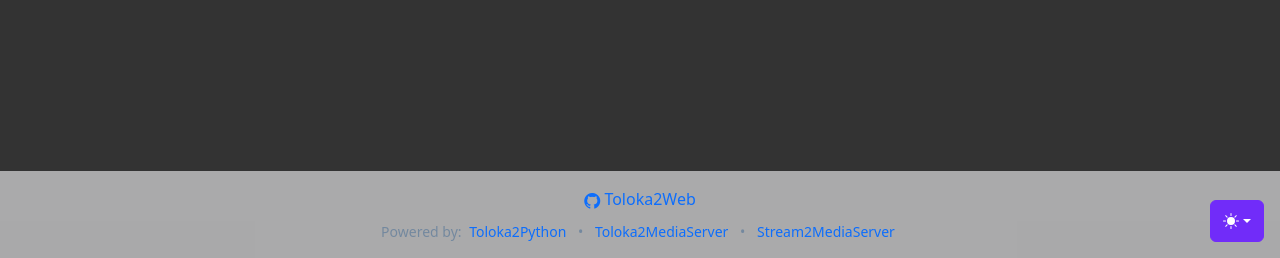
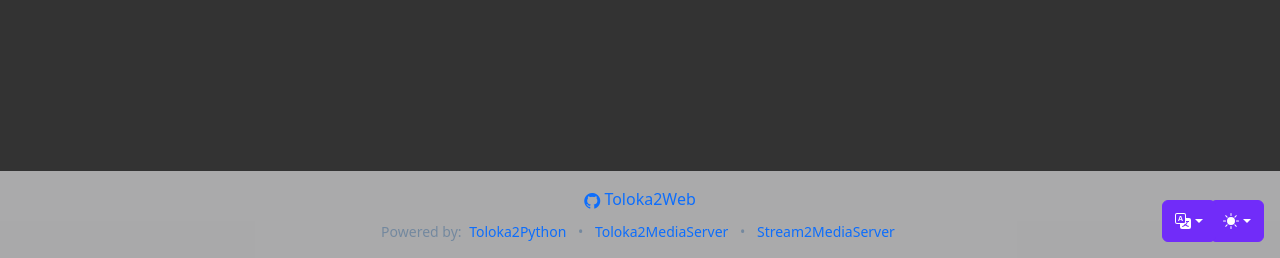
Before and after one commit to maksii/Toloka2Web, a Flask app: page /settings in a window 1280 px wide. Shown: the part 542-800 px from the top of the page. Run offline with Flask 3, Linux system fonts and the light colour scheme; parts of the project's set-up code (start-up, migrations or seed data) failed here and were passed over; some libraries are stand-ins or nearby versions.

Commit message:
language switcher beta

```diff
--- a/app/static/css/styles.css
+++ b/app/static/css/styles.css
@@ -74,7 +74,13 @@ main > .container-fluid {
     z-index: 1500;
   }
 
-  .bd-mode-toggle .dropdown-menu .active .bi {
+  .bd-language-toggle {
+    z-index: 1500;
+    margin-right: 4rem !important;
+  }
+
+  .bd-mode-toggle .dropdown-menu .active .bi,
+  .bd-language-toggle .dropdown-menu .active .bi {
     display: block !important;
   }
 
--- a/app/static/js/common/data-table-factory.js
+++ b/app/static/js/common/data-table-factory.js
@@ -1,5 +1,5 @@
 import { DataTableManager } from './datatable.js';
-import translations from '../l18n/en.js';
+import { translations } from './utils.js';
 
 export class DataTableFactory {
     static initializeGlobalSettings() {
--- a/app/static/js/common/datatable.js
+++ b/app/static/js/common/datatable.js
@@ -1,5 +1,5 @@
 // static/js/common/datatable.js
-import translations from '../l18n/en.js';
+import { translations } from './utils.js';
 
 export class DataTableManager {
     static initializeDataTable(selector, config) {
--- /dev/null
+++ b/app/static/js/common/language-modes.js
@@ -0,0 +1,64 @@
+/*!
+ * Language mode toggler
+ */
+
+(() => {
+    'use strict'
+
+    const getStoredLanguage = () => localStorage.getItem('language')
+    const setStoredLanguage = language => localStorage.setItem('language', language)
+
+    const getPreferredLanguage = () => {
+        const storedLanguage = getStoredLanguage()
+        if (storedLanguage) {
+            return storedLanguage
+        }
+        return 'en' // Default to English
+    }
+
+    const setLanguage = (language, shouldReload = false) => {
+        const currentLanguage = document.documentElement.getAttribute('data-bs-language')
+        // Only reload if the language is actually changing and reload is requested
+        if (currentLanguage !== language) {
+            document.documentElement.setAttribute('data-bs-language', language)
+            document.documentElement.setAttribute('lang', language)
+            if (shouldReload) {
+                // Give time for the MutationObserver to catch the change
+                setTimeout(() => {
+                    window.location.reload()
+                }, 50)
+            }
+        }
+    }
+
+    const showActiveLanguage = (language) => {
+        document.querySelectorAll('[data-bs-language-value]').forEach(element => {
+            const btnToActive = element.getAttribute('data-bs-language-value') === language
+            element.classList.toggle('active', btnToActive)
+            element.setAttribute('aria-pressed', btnToActive)
+        })
+
+        // Update the check mark
+        document.querySelectorAll('[data-bs-language-value] .bi.ms-auto').forEach(icon => {
+            icon.classList.toggle('d-none', icon.closest('[data-bs-language-value]').getAttribute('data-bs-language-value') !== language)
+        })
+    }
+
+    // Initial setup without reload
+    const initialLanguage = getPreferredLanguage()
+    setLanguage(initialLanguage)
+
+    window.addEventListener('DOMContentLoaded', () => {
+        showActiveLanguage(getPreferredLanguage())
+
+        document.querySelectorAll('[data-bs-language-value]')
+            .forEach(toggle => {
+                toggle.addEventListener('click', () => {
+                    const language = toggle.getAttribute('data-bs-language-value')
+                    setStoredLanguage(language)
+                    setLanguage(language, true)
+                    showActiveLanguage(language, true)
+                })
+            })
+    })
+})();
--- a/app/static/js/common/utils.js
+++ b/app/static/js/common/utils.js
@@ -1,6 +1,42 @@
 // static/js/common/utils.js
-import translations from '../l18n/en.js';
+import enTranslations from '../l18n/en.js';
+import uaTranslations from '../l18n/ua.js';
+
 export class Utils {
+    static #translations = null;
+
+    static getTranslations() {
+        if (!this.#translations) {
+            const language = document.documentElement.getAttribute('data-bs-language') || 'en';
+            this.#translations = language === 'ua' ? uaTranslations : enTranslations;
+        }
+        return this.#translations;
+    }
+
+    static updateTranslations() {
+        const language = document.documentElement.getAttribute('data-bs-language') || 'en';
+        this.#translations = language === 'ua' ? uaTranslations : enTranslations;
+        // Update all elements with data-i18n attribute
+        this.translateElements();
+        // Dispatch an event to notify components that translations have changed
+        window.dispatchEvent(new CustomEvent('translationsChanged'));
+    }
+
+    static translateElements() {
+        const elements = document.querySelectorAll('[data-i18n]');
+        elements.forEach(element => {
+            const key = element.getAttribute('data-i18n');
+            const translation = this.getNestedTranslation(key);
+            if (translation) {
+                element.textContent = translation;
+            }
+        });
+    }
+
+    static getNestedTranslation(key) {
+        return key.split('.').reduce((obj, i) => obj ? obj[i] : null, this.getTranslations());
+    }
+
     static async fetchData(url, options = {}) {
         try {
             const response = await fetch(url, options);
@@ -148,6 +184,35 @@ export class Utils {
 
 }
 
+// Create a proxy to make translations reactive
+const translationsHandler = {
+    get(target, prop) {
+        // Always get fresh translations
+        return Utils.getTranslations()[prop];
+    }
+};
+
+export const translations = new Proxy({}, translationsHandler);
+
+// Listen for language changes and initialize translations
+document.addEventListener('DOMContentLoaded', () => {
+    // Initial translation of elements
+    Utils.translateElements();
+
+    const observer = new MutationObserver((mutations) => {
+        mutations.forEach((mutation) => {
+            if (mutation.attributeName === 'data-bs-language') {
+                Utils.updateTranslations();
+            }
+        });
+    });
+
+    observer.observe(document.documentElement, {
+        attributes: true,
+        attributeFilter: ['data-bs-language']
+    });
+});
+
 export class Backdrop {
     constructor() {
         this.apiUrl = '/api/tmdb/trending?type=tv';
--- a/app/static/js/l18n/en.js
+++ b/app/static/js/l18n/en.js
@@ -95,7 +95,12 @@ const translations = {
         settingsAdd:"Add",
         settingsSyncTo:"Sync to app.ini",
         settingsSyncFrom:"Sync from app.ini",
-        settingsUpdateButton:"Update"
+        settingsUpdateButton:"Update",
+        closeButton: "Close",
+        signInButton: "Sign in",
+        registerButton: "Register",
+        parseButton: "Parse Binary",
+        cancelButton: "Cancel"
     },
     labels: {
         dataTableSearchInput: "Filter records",
@@ -110,8 +115,38 @@ const translations = {
         releaseAddNumber:'Number',
         noImageAvailable:'No image available',
         checkVersions: 'Installed Packages',
-        settingsNotification: 'Page shows last saved settings in DB. Please use Sync to and Sync from to keep them up to date state.'
+        settingsNotification: 'Page shows last saved settings in DB. Please use Sync to and Sync from to keep them up to date state.',
+        toggleTheme: 'Toggle theme',
+        toggleLanguage: 'Toggle language',
+        createAccount: 'Create Account',
+        pleaseSignIn: 'Please sign in',
+        systemActions: 'System Actions',
+        showVersions: 'Show Versions',
+        syncTitlesFromDb: 'Sync titles.ini from DB',
+        syncTitlesToDb: 'Sync titles.ini to DB',
+        profileSettings: 'Profile settings coming soon...',
+        userManagement: 'User management coming soon...',
+        editRelease: 'Edit Release',
+        addRelease: 'Add Release',
+        addedTitles: 'Added Titles',
+        indexExtractor: 'Index Extractor',
+        provideValidFilename: 'Please provide a valid filename.',
+        newSuggestions: 'New suggestions',
+        newStreams: 'New streams',
+        seed: 'seed',
+        notFound: 'Not Found',
+        system: 'System',
+        profile: 'Profile',
+        configuration: 'Configuration',
+        users: 'Users',
+        light: 'Light',
+        dark: 'Dark'
     },
+    pages: {
+        titles: {
+            base: 'Toloka2Web'
+        }
+    }
 };
 
 export default translations;
--- a/app/static/js/modules/anime-details.js
+++ b/app/static/js/modules/anime-details.js
@@ -1,7 +1,7 @@
 // static/js/modules/anime-details.js
 import { DataTableFactory } from '../common/data-table-factory.js';
 import { ApiService } from '../common/api-service.js';
-import translations from '../l18n/en.js';
+import { translations } from '../common/utils.js';
 
 export default class AnimeDetails {
     constructor() {
--- a/app/static/js/modules/anime.js
+++ b/app/static/js/modules/anime.js
@@ -1,7 +1,7 @@
 // static/js/modules/anime.js
 import { DataTableFactory } from '../common/data-table-factory.js';
 import { ApiService } from '../common/api-service.js';
-import translations from '../l18n/en.js';
+import { translations } from '../common/utils.js';
 
 export default class Anime {
     constructor() {
--- a/app/static/js/modules/releases-add.js
+++ b/app/static/js/modules/releases-add.js
@@ -1,8 +1,7 @@
 // static/js/modules/releases-add.js
 import { ApiService } from '../common/api-service.js';
 import { UiManager } from '../common/ui-manager.js';
-import { Utils } from '../common/utils.js';
-import translations from '../l18n/en.js';
+import { Utils, translations } from '../common/utils.js';
 
 export default class ReleasesAdd {
     constructor() {
--- a/app/static/js/modules/releases-details.js
+++ b/app/static/js/modules/releases-details.js
@@ -1,8 +1,7 @@
 import { DataTableFactory } from '../common/data-table-factory.js';
 import { ApiService } from '../common/api-service.js';
 import { UiManager } from '../common/ui-manager.js';
-import { Utils } from '../common/utils.js';
-import translations from '../l18n/en.js';
+import { Utils, translations } from '../common/utils.js';
 
 export default class ReleasesDetails {
     constructor() {
--- a/app/static/js/modules/releases.js
+++ b/app/static/js/modules/releases.js
@@ -3,8 +3,7 @@ import { DataTableFactory } from '../common/data-table-factory.js';
 import { EventDelegator } from '../common/datatable.js';
 import { ApiService } from '../common/api-service.js';
 import { UiManager } from '../common/ui-manager.js';
-import { Utils } from '../common/utils.js';
-import translations from '../l18n/en.js';
+import { Utils, translations } from '../common/utils.js';
 
 export default class Releases {
     constructor() {
--- a/app/static/js/modules/search.js
+++ b/app/static/js/modules/search.js
@@ -3,8 +3,7 @@ import { DataTableFactory } from '../common/data-table-factory.js';
 import { EventDelegator } from '../common/datatable.js';
 import { ApiService } from '../common/api-service.js';
 import { UiManager } from '../common/ui-manager.js';
-import { Utils } from '../common/utils.js';
-import translations from '../l18n/en.js';
+import { Utils, translations } from '../common/utils.js';
 
 export default class Search {
     constructor() {
@@ -26,12 +25,14 @@ export default class Search {
 
     addEventListeners() {
         if (this.searchForm) {
-            this.searchForm.addEventListener('submit', (e) => this.handleSearch(e));
+            this.searchForm.addEventListener('submit', (e) => {
+                e.preventDefault(); // Prevent form submission
+                this.handleSearch();
+            });
         }
     }
 
-    async handleSearch(e) {
-        e.preventDefault();
+    async handleSearch() {
         const formData = new FormData(this.searchForm);
         const query = formData.get('query');
 
--- a/app/static/js/modules/settings.js
+++ b/app/static/js/modules/settings.js
@@ -3,7 +3,7 @@ import { DataTableFactory } from '../common/data-table-factory.js';
 import { EventDelegator } from '../common/datatable.js';
 import { ApiService } from '../common/api-service.js';
 import { UiManager } from '../common/ui-manager.js';
-import translations from '../l18n/en.js';
+import { translations } from '../common/utils.js';
 
 export default class Settings {
     constructor() {
--- a/app/static/js/modules/studios-details.js
+++ b/app/static/js/modules/studios-details.js
@@ -1,7 +1,7 @@
 // static/js/modules/studios-details.js
 import { DataTableFactory } from '../common/data-table-factory.js';
 import { ApiService } from '../common/api-service.js';
-import translations from '../l18n/en.js';
+import { translations } from '../common/utils.js';
 
 export default class StudiosDetails {
     constructor() {
--- a/app/static/js/modules/studios.js
+++ b/app/static/js/modules/studios.js
@@ -1,7 +1,7 @@
 // static/js/modules/studios.js
 import { DataTableFactory } from '../common/data-table-factory.js';
 import { ApiService } from '../common/api-service.js';
-import translations from '../l18n/en.js';
+import { translations } from '../common/utils.js';
 
 export default class Studios {
     constructor() {
--- a/app/templates/base.html
+++ b/app/templates/base.html
@@ -1,9 +1,9 @@
 <!DOCTYPE html>
-<html lang="en" class="h-100" data-bs-theme="dark">
+<html lang="en" class="h-100" data-bs-theme="dark" data-bs-language="en">
 <head>
     <meta charset="UTF-8">
     <meta name="viewport" content="width=device-width, initial-scale=1.0">
-    <title>{% block title %}Toloka2Web v2024.06.21.1548{% endblock %}</title>
+    <title>{% block title %}<span data-i18n="pages.titles.base">Toloka2Web</span>{% endblock %}</title>
 
     <!-- Favicon -->
     <link rel="icon" type="image/x-icon" href="{{ url_for('static', filename='img/favicon/favicon.ico') }}">
@@ -32,6 +32,7 @@
     <!-- Custom Styles and Scripts -->
     <link href="{{ url_for('static', filename='css/styles.css') }}" rel="stylesheet">
     <script src="{{ url_for('static', filename='js/common/color-modes.js') }}"></script>
+    <script src="{{ url_for('static', filename='js/common/language-modes.js') }}"></script>
 
 
 
@@ -48,6 +49,7 @@
 
     <!-- Theme switcher and Navigation -->
     {% include 'partials/theme_switcher.html' %}
+    {% include 'partials/language_switcher.html' %}
     {% include 'partials/navbar.html' %}
 
     <!-- Main content area -->
--- /dev/null
+++ b/app/templates/partials/language_switcher.html
@@ -0,0 +1,47 @@
+<!-- Language switcher -->
+<svg xmlns="http://www.w3.org/2000/svg" class="d-none">
+    <symbol id="check2" viewBox="0 0 16 16">
+        <path d="M13.854 3.646a.5.5 0 0 1 0 .708l-7 7a.5.5 0 0 1-.708 0l-3.5-3.5a.5.5 0 1 1 .708-.708L6.5 10.293l6.646-6.647a.5.5 0 0 1 .708 0z"/>
+    </symbol>
+    <symbol id="language" viewBox="0 0 16 16">
+        <path d="M4.545 6.714 4.11 8H3l1.862-5h1.284L8 8H6.833l-.435-1.286zm1.634-.736L5.5 3.956h-.049l-.679 2.022H6.18z"/>
+        <path d="M0 2a2 2 0 0 1 2-2h7a2 2 0 0 1 2 2v3h3a2 2 0 0 1 2 2v7a2 2 0 0 1-2 2H7a2 2 0 0 1-2-2v-3H2a2 2 0 0 1-2-2zm2-1a1 1 0 0 0-1 1v7a1 1 0 0 0 1 1h7a1 1 0 0 0 1-1V2a1 1 0 0 0-1-1zm7.138 9.995c.193.301.402.583.63.846-.748.575-1.673 1.001-2.768 1.292.178.217.451.635.555.867 1.125-.359 2.08-.844 2.886-1.494.777.665 1.739 1.165 2.93 1.472.133-.254.414-.673.629-.89-1.125-.253-2.057-.694-2.82-1.284.681-.747 1.222-1.651 1.621-2.757H14V8h-3v1.047h.765c-.318.844-.74 1.546-1.272 2.13a6.066 6.066 0 0 1-.415-.492 1.988 1.988 0 0 1-.94.31z"/>
+    </symbol>
+</svg>
+
+<div class="dropdown position-fixed bottom-0 end-0 mb-3 me-5 bd-language-toggle">
+    <button class="btn btn-bd-primary py-2 dropdown-toggle d-flex align-items-center" id="bd-language" type="button"
+        aria-expanded="false" data-bs-toggle="dropdown" aria-label="Toggle language">
+        <svg class="bi my-1 language-icon-active" width="1em" height="1em">
+            <use href="#language"></use>
+        </svg>
+        <span class="visually-hidden" id="bd-language-text" data-i18n="labels.toggleLanguage">Toggle language</span>
+    </button>
+    <ul class="dropdown-menu dropdown-menu-end shadow" aria-labelledby="bd-language-text">
+        <li>
+            <button type="button" class="dropdown-item d-flex align-items-center" data-bs-language-value="en"
+                aria-pressed="false">
+                <svg class="bi me-2 opacity-50" width="1em" height="1em">
+                    <use href="#language"></use>
+                </svg>
+                English
+                <svg class="bi ms-auto d-none" width="1em" height="1em">
+                    <use href="#check2"></use>
+                </svg>
+            </button>
+        </li>
+        <li>
+            <button type="button" class="dropdown-item d-flex align-items-center" data-bs-language-value="ua"
+                aria-pressed="false">
+                <svg class="bi me-2 opacity-50" width="1em" height="1em">
+                    <use href="#language"></use>
+                </svg>
+                Українська
+                <svg class="bi ms-auto d-none" width="1em" height="1em">
+                    <use href="#check2"></use>
+                </svg>
+            </button>
+        </li>
+    </ul>
+</div>
+<!-- Language switcher -->
--- a/app/templates/partials/theme_switcher.html
+++ b/app/templates/partials/theme_switcher.html
@@ -28,7 +28,7 @@
             <svg class="bi my-1 theme-icon-active" width="1em" height="1em">
                 <use href="#moon-stars-fill"></use>
             </svg>
-            <span class="visually-hidden" id="bd-theme-text">Toggle theme</span>
+            <span class="visually-hidden" id="bd-theme-text" data-i18n="labels.toggleTheme">Toggle theme</span>
         </button>
         <ul class="dropdown-menu dropdown-menu-end shadow" aria-labelledby="bd-theme-text" style="">
             <li>
@@ -37,7 +37,7 @@
                     <svg class="bi me-2 opacity-50" width="1em" height="1em">
                         <use href="#sun-fill"></use>
                     </svg>
-                    Light
+                    <span data-i18n="labels.light">Light</span>
                     <svg class="bi ms-auto d-none" width="1em" height="1em">
                         <use href="#check2"></use>
                     </svg>
@@ -49,7 +49,7 @@
                     <svg class="bi me-2 opacity-50" width="1em" height="1em">
                         <use href="#moon-stars-fill"></use>
                     </svg>
-                    Dark
+                    <span data-i18n="labels.dark">Dark</span>
                     <svg class="bi ms-auto d-none" width="1em" height="1em">
                         <use href="#check2"></use>
                     </svg>
```
Also changed, not shown: app/static/js/l18n/ua.js (+39 -3 lines).
